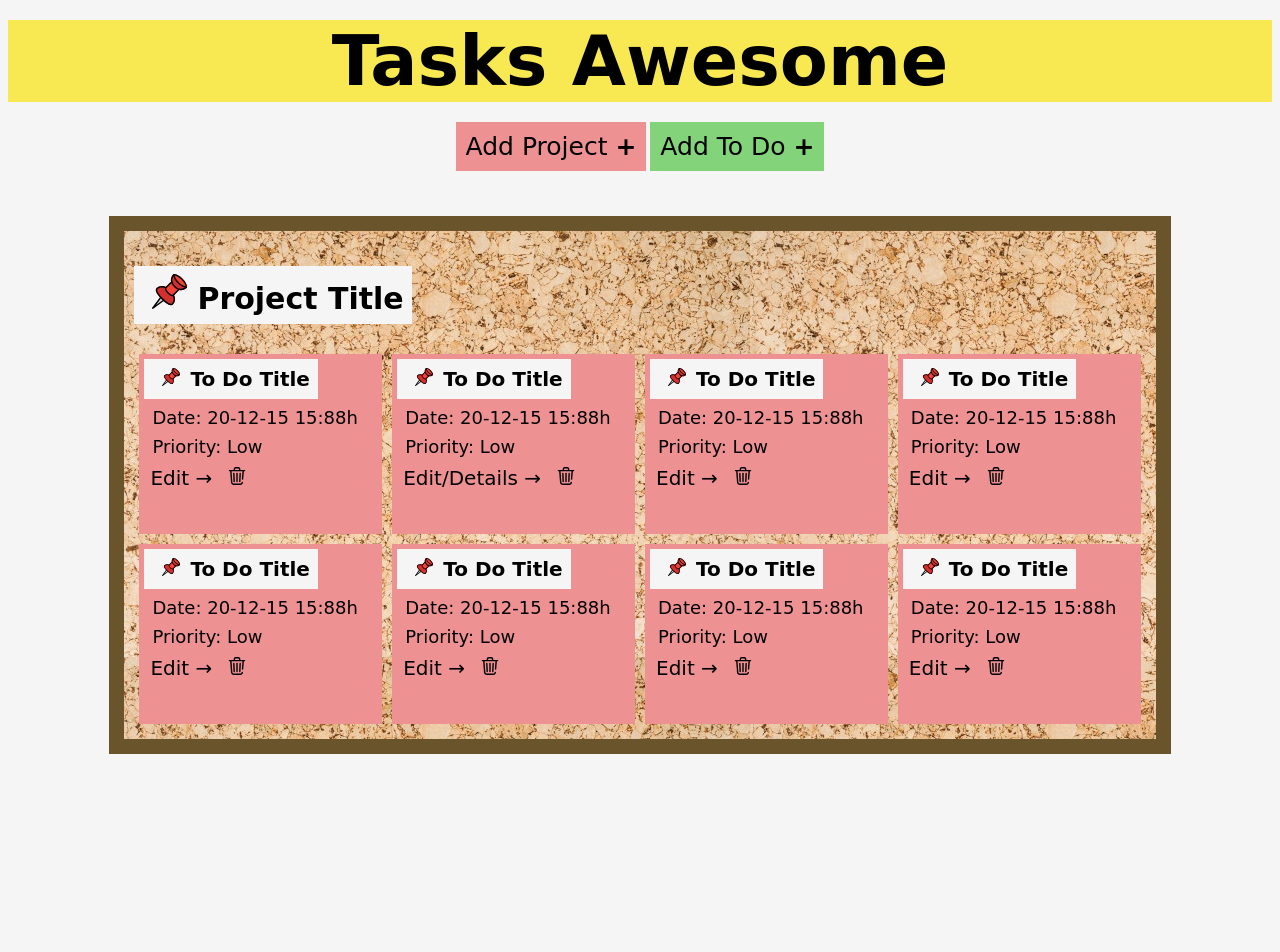
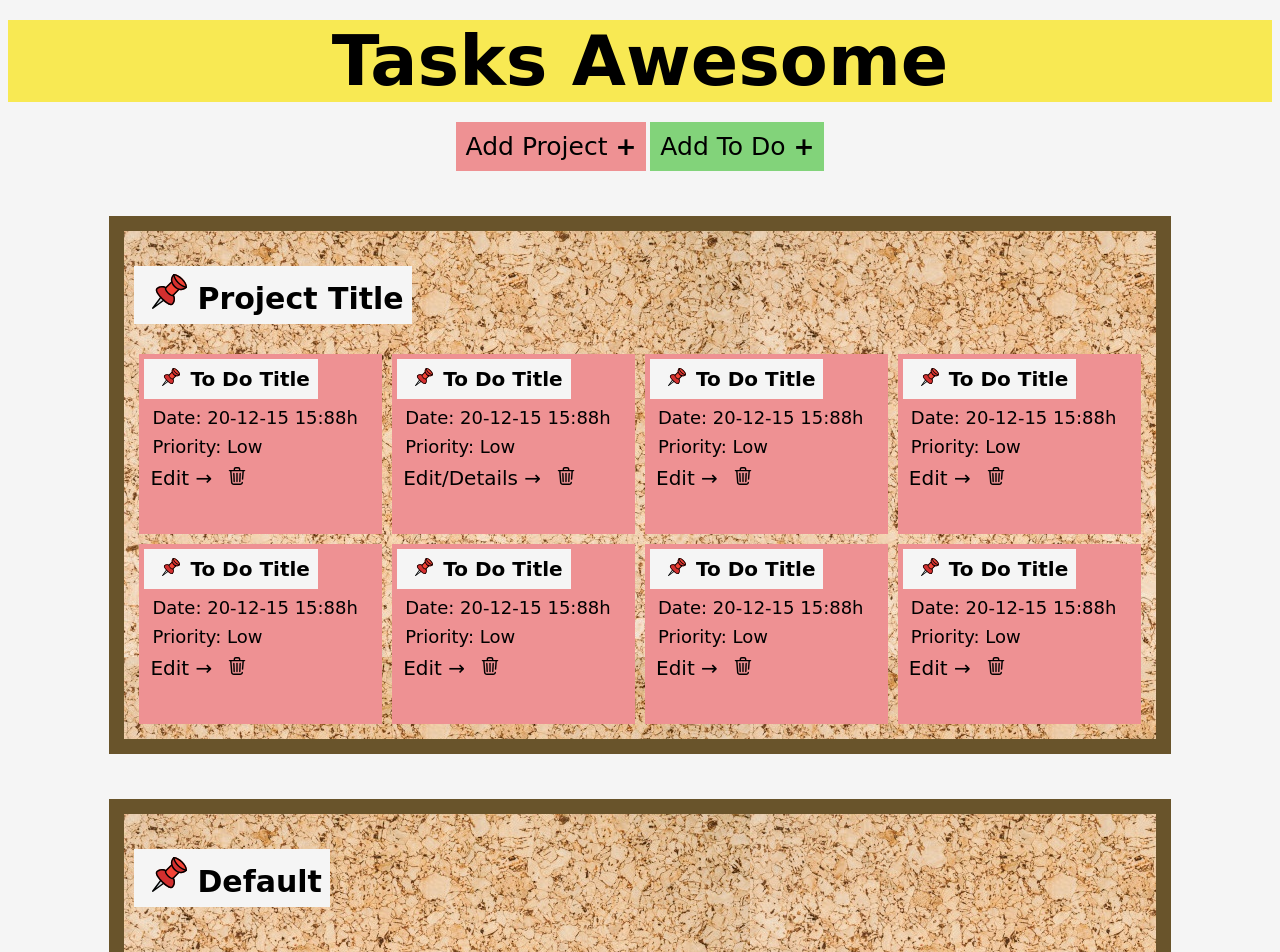
Before and after one commit to MarilenaRoque/ToDoList, a website built with webpack: page dist/template.html in a window 1280 px wide. Shown: the top 952 px of the page. Before the commit the page ends 800 px from the top, so only its background shows below. Built offline with nearby package versions, Linux system fonts and the light colour scheme; a web font is replaced by a local one.

Commit message:
Set Project Default

```diff
--- a/src/index.js
+++ b/src/index.js
@@ -3,8 +3,7 @@
  import * as toDo from './toDo';
  import * as load from './load';
  import * as project from './project';
-// import Icon from './icon.png';
-console.log("I am working just perfect splendid!")
+
 
 //Initializing my Projects
 let myProjects=[];
--- a/src/load.js
+++ b/src/load.js
@@ -1,11 +1,10 @@
 let myProjects = [];
 //Function to get data stored in the Browser
 const pageInit = () => { // eslint-disable-line no-unused-vars
-    console.log("hello!")
     if (localStorage.getItem('projects')) {
         myProjects = JSON.parse(localStorage.getItem('projects'));
     } else {
-        myProjects = [];
+        myProjects = [{title: "Default", todos: []}];
     }
     return myProjects;
 }
--- a/src/page.js
+++ b/src/page.js
@@ -100,7 +100,6 @@ const createPost = (item, idxToDo, grid, idxProject) => {
     const toDoItem = document.createElement('div');
     toDoItem.setAttribute('class', 'todo-item');
     toDoItem.innerHTML = `<h3><img class="pin" src="../src/images/pin.svg" height="18px">${item.title} </h3>`;
-    console.log(idxProject, idxToDo);
 
     // Creating div for date and priority information
     const divInfo = document.createElement('div');
--- a/src/project.js
+++ b/src/project.js
@@ -7,10 +7,10 @@ const Project = (title, todos=[]) => {
 const addProject = (myProjects) => {
     const title = document.getElementById('title').value;
     const newProject = Project(title);
+    console.log(newProject);
     myProjects.push(newProject);
     localStorage.setItem('projects', JSON.stringify(myProjects));
     document.getElementById("formTagProject").reset();
-    removeToDo(myProjects, 0, 0);
 }
 
 // Remove ToDo
```
Also changed, not shown: dist/index.html, dist/main.js.
